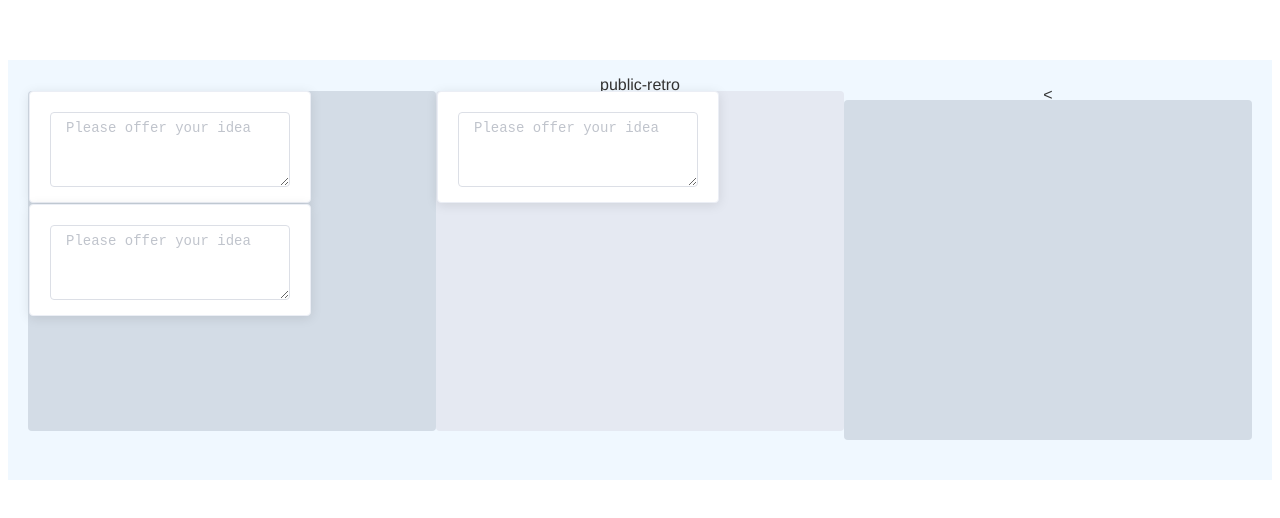
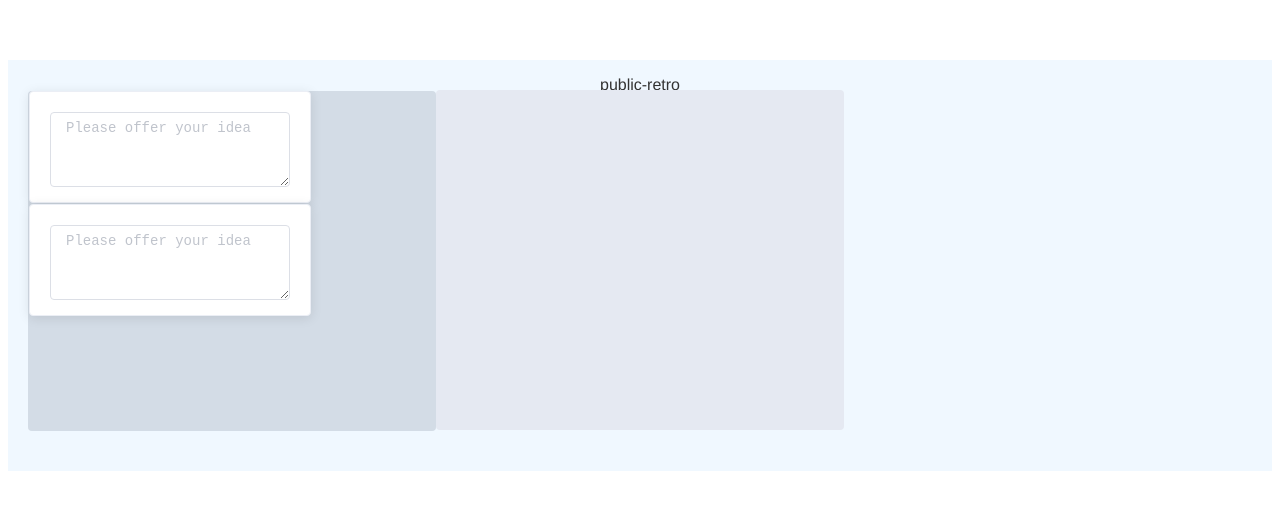
Before and after one commit to pathfinder2016/Retro_Tool_Frontend, a Vue app: page /#/retro2 in a window 1280 px wide. Shown: the top 518 px of the page. Built offline with nearby package versions, Linux system fonts and the light colour scheme.

Commit message:
Move card from one drop zone to another drop zone

```diff
--- a/src/components/retro/page/Retro2.vue
+++ b/src/components/retro/page/Retro2.vue
@@ -1,61 +1,41 @@
 <template>
-  <!--https://blog.csdn.net/zjiang1994/article/details/79809687-->
-  <!--
-    options: Type:object, Option used to initialize the sortable object
-
-  -->
-  <el-container direction="vertical"  @dragover="allowDrop">
+  <el-container direction="vertical">
     <el-main class="public-retro">public-retro
       <el-row>
         <el-col :span="8">
-          <div class="view-content bg-purple">
-            <draggable v-model="public.wellCards" class="list-group" :options="dragOptions"
-                       :drop="testtest"
-                       :move="handleMovePublicWellCard"
-                       :end="handleDragPublicWellCardEnd">
+          <div class="view-content bg-purple"
+               @dragstart="public_well_card_dragstart_hanlder">
             <transition-group>
               <card v-for="card in public.wellCards"
+                    :id="card.order"
                     :key="card.order"
                     :type="card.type"
                     :isPrivate="card.isPrivate"
                     :order="card.order"
+                    draggable="true"
                     aria-hidden="true"
                     class="my-handle list-group-item">
               </card>
             </transition-group>
-            </draggable>
           </div>
         </el-col>
 
         <el-col :span="8">
-          <div class="view-content bg-purple-light">
-            <draggable v-model="public.notWellCards" class="list-group" :options="dragOptions"
-                       :drop="testtest"
-                       :add="handleAddPublicNotWellCards">
+          <div class="view-content bg-purple-light"
+               @drop="public_not_well_card_drop_handler"
+               @dragover="public_not_well_card_drag_over_handler">
             <transition-group>
-
-                <card v-if="public.notWellCards.length > 0" v-for="card in public.notWellCards"
+              <card v-for="card in public.notWellCards"
+                    :id="card.order"
                     :key="card.order"
-                      class="my-handle list-group-item">
-                </card>
-                <card v-else class="list-group"></card>
-              </transition-group>
-            </draggable>
-          </div>
-        </el-col>
-
-        <<el-col :span="8">
-        <div class="view-content bg-purple">
-            <draggable v-model="public.suggestionCards" class="list-group" :options="dragOptions"
-                       @drop="testtest"
-                       @add="handleAddPublicNotWellCards">
-              <transition-group>
-                <card v-for="card in public.suggestionCards"
-                      :key="card.order"
+                    :type="card.type"
+                    :isPrivate="card.isPrivate"
+                    :order="card.order"
+                    draggable="true"
+                    aria-hidden="true"
                     class="my-handle list-group-item">
               </card>
             </transition-group>
-            </draggable>
           </div>
         </el-col>
       </el-row>
@@ -64,7 +44,6 @@
 </template>
 
 <script>
-  import retroService from '../service/retroService'
   import draggable from 'vuedraggable'
   import Card from '../component/Card'
   import Constant from '../../../common/constant/constant'
@@ -92,13 +71,30 @@
     },
 
     methods: {
-      testtest(event){
-        debugger
+      //https://developer.mozilla.org/en-US/docs/Web/API/HTML_Drag_and_Drop_API
+      public_well_card_dragstart_hanlder(ev) {
+        console.log('public_well_card_dragstart_hanlder,,,,,,,,')
+        console.log(ev.target.id)
+        ev.dataTransfer.setData("text/plain", ev.target.id)
+        ev.dataTransfer.dropEffect = "copy"
       },
-      async test() {
-        let result = await retroService.getRetros();
-        console.log(result);
+
+      public_not_well_card_drop_handler(ev){
+        // Get the id of the target and add the moved element to the target's DOM
+        ev.preventDefault();
+        let data = ev.dataTransfer.getData("text")
+        ev.target.appendChild(document.getElementById(data));
       },
+
+      public_not_well_card_drag_over_handler(ev){
+        ev.preventDefault();
+        // Set the dropEffect to move
+        ev.dataTransfer.dropEffect = "move"
+      },
+
+      // public_well_card_drop_effect_handler(event){
+      //
+      // },
 
       addPublicWellCard() {
         this.cardNum = this.cardNum + 1
@@ -118,7 +114,7 @@
         })
       },
 
-      allowDrop:function (ev) {
+      allowDrop: function (ev) {
         ev.preventDefault();
       },
 
@@ -129,49 +125,14 @@
           order: this.cardNum,
           isPrivate: false
         })
-      },
+      }
 
-      handleAddPublicNotWellCards(event) {
-        debugger
-      },
-
-      handleDragPublicWellCardEnd(event) {
-        debugger
-      },
-
-      handleMovePublicWellCard(event){
-        console.log('handleMovePublicWellCard....')
-        // debugger
-      }
-    },
-
-    computed: {
-
-      /*
-      * group option: https://github.com/RubaXa/Sortable#group-option
-      *
-      * */
-
-      dragOptions() {
-        return {
-          animation: 100,
-          group: 'retroCards',
-          sort: true, // sorting inside list
-          // disabled: true, // Disables the sortable if set to true.
-          // ghostClass: 'ghost',
-          // scroll: true,   //If set to true, the page (or sortable-area) scrolls when coming to an edge.
-          handle: '.my-handle',
-          // forceFallback:true, // ignore the HTML5 DnD behaviour and force the fallback to kick in
-          // fallbackClass:'draggingStyle'  // Class name for the cloned DOM Element when using forceFallback
-        };
-      }
     },
 
     mounted() {
       this.addPublicWellCard()
       this.addPublicWellCard()
-      this.addPublicNotWellCard()
-      // this.addSuggestionWellCard()
+      // this.addPublicNotWellCard()
     }
   }
 </script>
```
Lines whose indentation alone changed are shown as unchanged.
